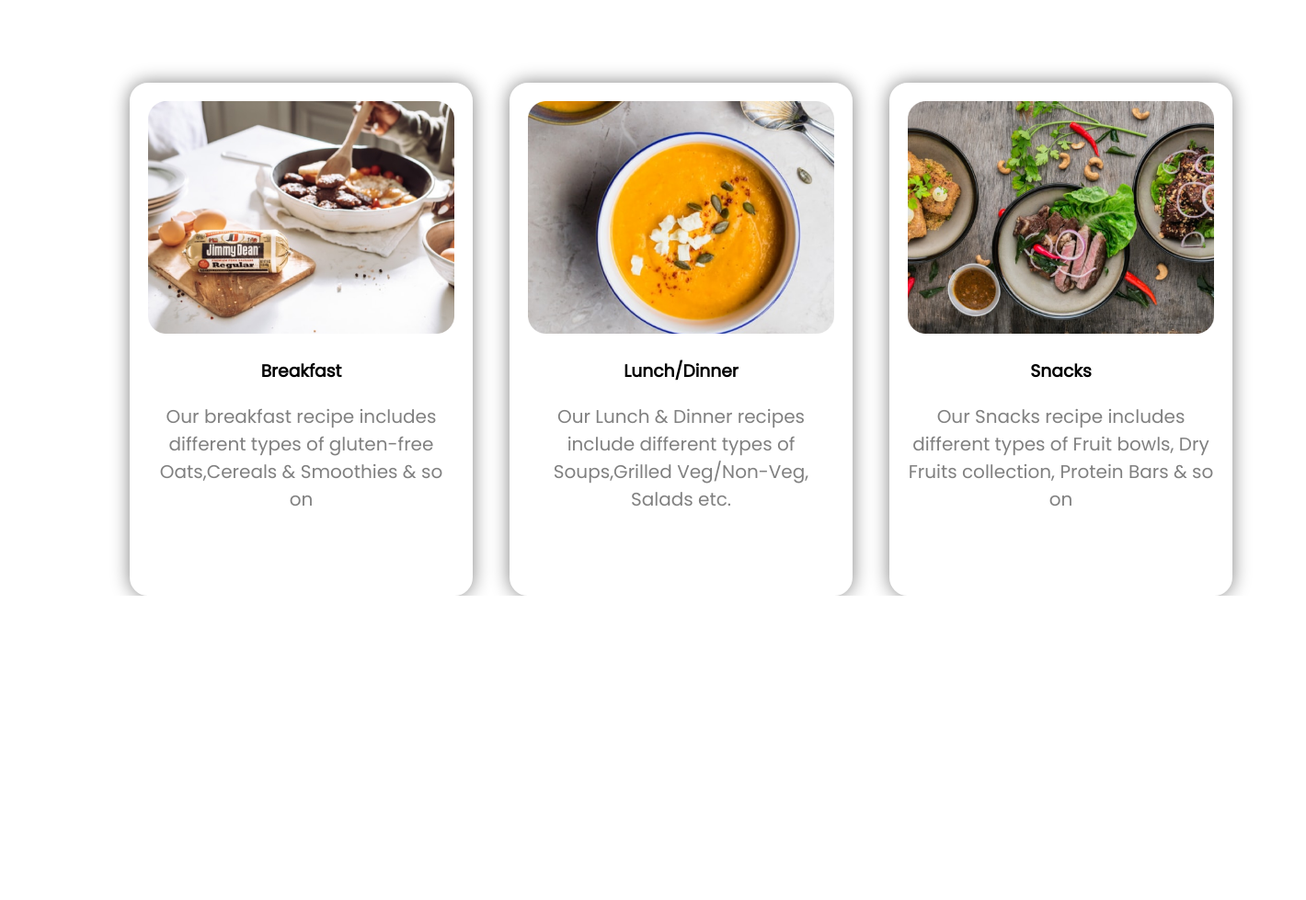
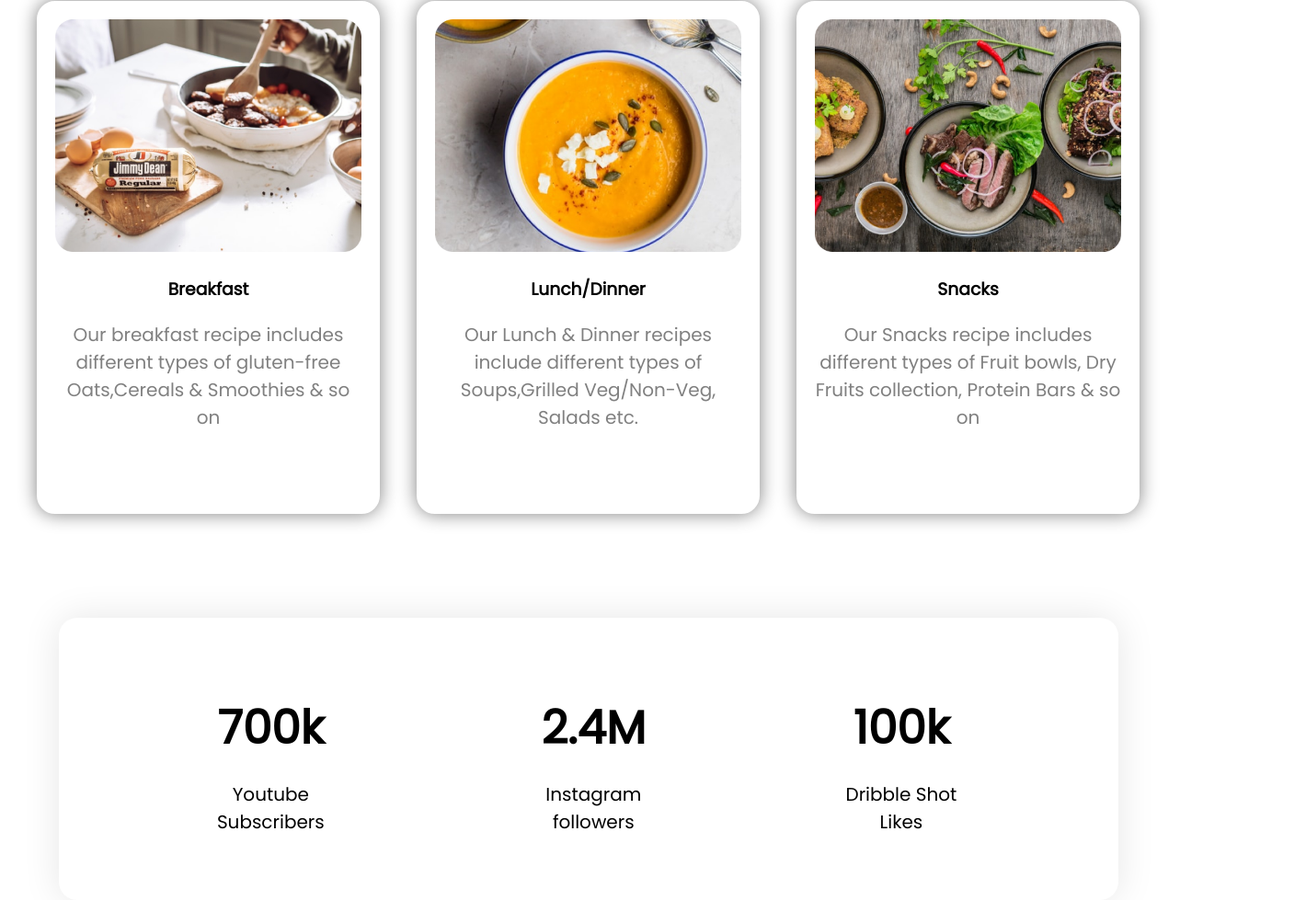
Before and after one commit to kazisabrina/food-network-assignment, a plain HTML site: page index.html in a window 1280 px wide. Shown: the part 1794-2773 px from the top of the page at 92% size, 1420 px wide, since content can reach past the window. Before the commit the page ends 2442 px from the top, so only its background shows below. Drawn offline with Linux system fonts and the light colour scheme.

Commit message:
bonus  added

```diff
--- a/index.html
+++ b/index.html
@@ -69,6 +69,20 @@
             </p>
         </div>
     </section>
+    <section class="bonus">
+        <div>
+            <h1 id="extra">700k</h1>
+            <p id="extra">Youtube Subscribers</p>
+        </div>
+        <div>
+            <h1 id="extra">2.4M</h1>
+            <p id="extra">Instagram followers</p>
+        </div>
+        <div>
+            <h1 id="extra">100k</h1>
+            <p id="extra">Dribble Shot Likes</p>
+        </div>
+    </section>
 </body>
 
 </html>
--- a/style.css
+++ b/style.css
@@ -58,7 +58,6 @@ p{
     display: center;
     text-align: center;
     position: absolute;
-    padding: 0px 40px;
     width: 706px;
     height: 159px;
     left: 367px;
@@ -69,12 +68,12 @@ p{
     display: flex;
     align-items: center;
     padding: 0px 40px;
-    margin-top: 10%;
-    position: absolute;
+    margin-top: 30%;
     width: 1239px;
     height: 528px;
     left: 101px;
     top: 1771px;
+    margin-top: 40%;
     margin-left: auto;
     margin-right: auto;
 }
@@ -87,7 +86,30 @@ p{
     margin-right: 40px;
     padding: 0px;
     text-align: center;
+    overflow: hidden;
     }
 .card img{
     width: 100%;
 }
+.bonus{
+    align-items: center;
+    display: flex;
+    padding-left:10%;
+    padding-right:0%;
+    padding-top: 5%;
+
+    text-align: center;
+    left: 101px;
+    top: 2428px;
+    background: #FFFFFF;
+    box-shadow: 0px 0px 40px rgba(0, 0, 0, 0.1);
+    border-radius: 20px;
+    margin-top: 10%;
+    margin-left: 5%;
+    margin-right: 5%;
+}
+#extra{
+    color: black;
+    padding-right: 150px;
+
+}
```
